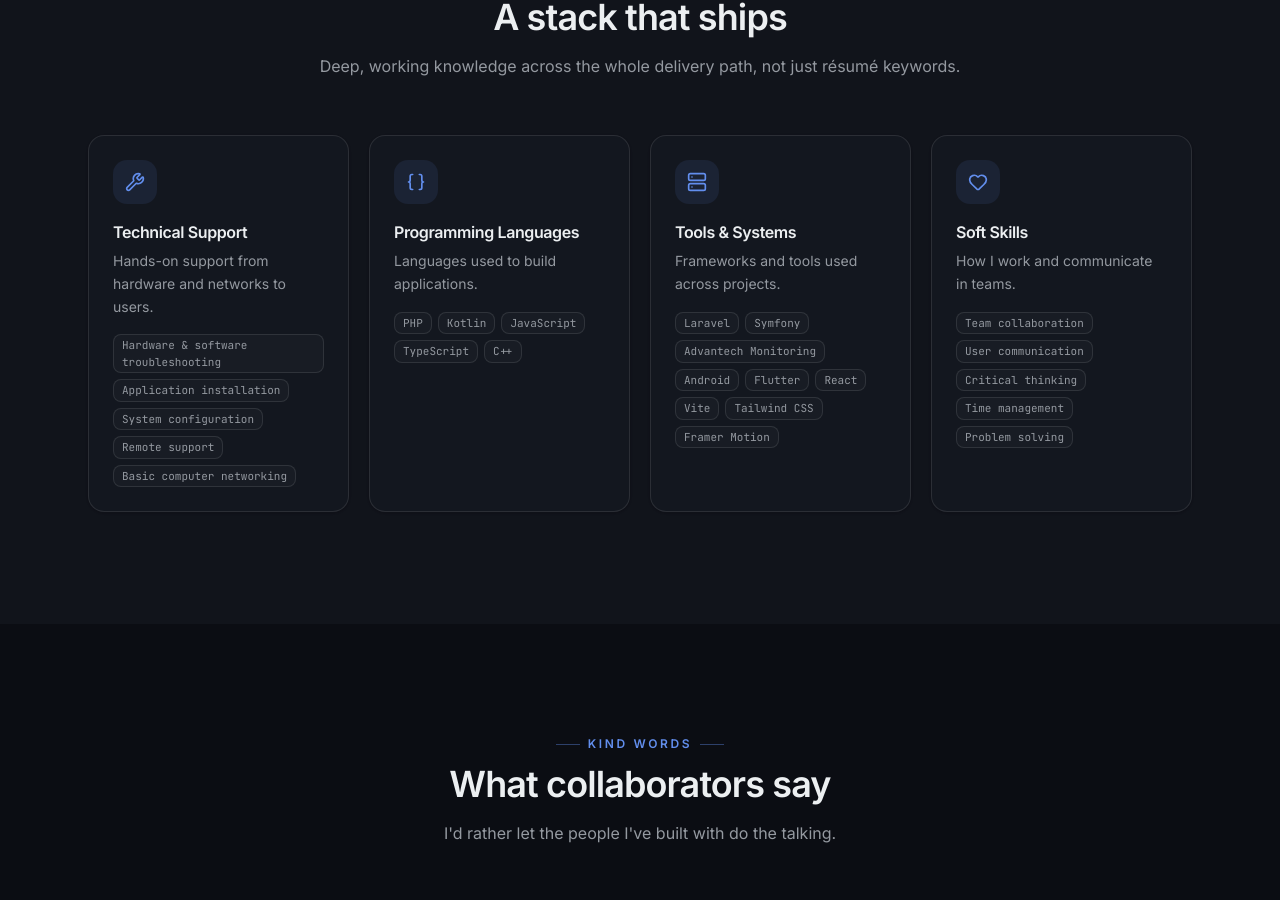
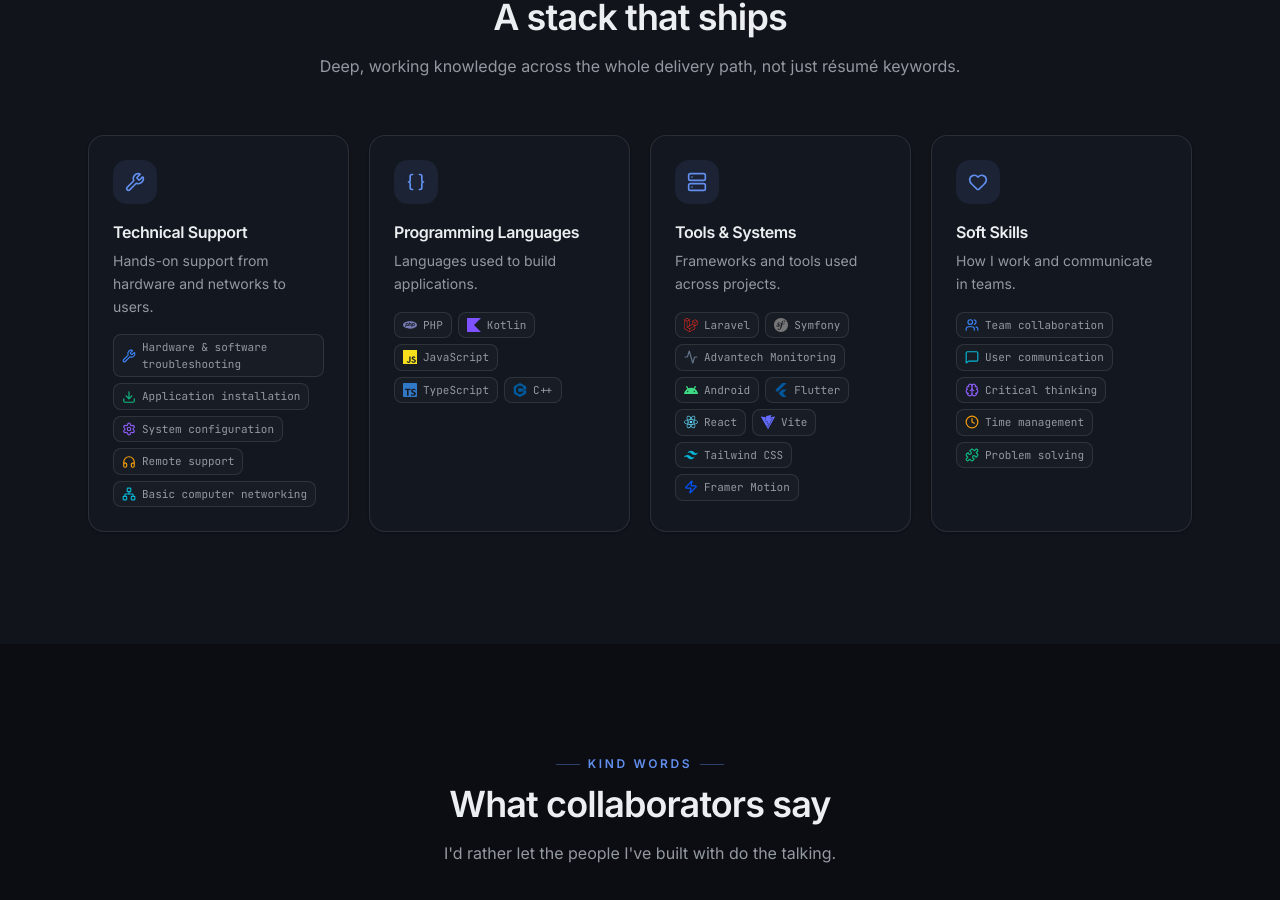
Before and after one commit to hafizhsul/stunning-website-porto, a React (Vite) app: page / in a window 1280 px wide. Shown: the part 5919-6819 px from the top of the page. Built offline with nearby package versions, Linux system fonts and the light colour scheme.

Commit message:
feat: skills — shine border sweep on skill cards

```diff
--- a/src/index.css
+++ b/src/index.css
@@ -263,3 +263,42 @@
 .page-bg {
   background: var(--background);
 }
+
+/* ---------- Shine border on hover (dillionverma ShineBorder pattern) ---------- */
+@property --shine-angle {
+  syntax: "<angle>";
+  initial-value: 0deg;
+  inherits: false;
+}
+.shine-card {
+  position: relative;
+}
+.shine-card::before {
+  content: "";
+  position: absolute;
+  inset: 0;
+  border-radius: inherit;
+  padding: 1px;
+  background: conic-gradient(
+    from var(--shine-angle),
+    transparent 25%,
+    var(--primary) 50%,
+    transparent 75%
+  );
+  -webkit-mask: linear-gradient(#000 0 0) content-box, linear-gradient(#000 0 0);
+  -webkit-mask-composite: xor;
+  mask: linear-gradient(#000 0 0) content-box, linear-gradient(#000 0 0);
+  mask-composite: exclude;
+  opacity: 0;
+  transition: opacity 0.4s ease;
+  animation: shine-rotate 5s linear infinite;
+  pointer-events: none;
+}
+.shine-card:hover::before {
+  opacity: 1;
+}
+@keyframes shine-rotate {
+  to {
+    --shine-angle: 360deg;
+  }
+}
--- a/src/pages/Landing.tsx
+++ b/src/pages/Landing.tsx
@@ -1,27 +1,54 @@
 import { AnimatePresence, motion, MotionConfig, useScroll } from "framer-motion";
 import {
+  Activity,
   ArrowLeft,
   ArrowRight,
   ArrowUpRight,
   Atom,
   Braces,
+  Brain,
   CheckCircle2,
+  Clock,
   Download,
   Github,
   Heart,
+  Headphones,
   Hexagon,
   Mail,
   Menu,
   MessageCircle,
+  MessageSquare,
   Moon,
+  Network,
+  Puzzle,
   Quote,
+  Settings,
   Sparkles,
   Star,
   Sun,
+  Tag,
   Terminal,
+  Users,
+  Wrench,
   X,
+  Zap,
   type LucideIcon,
 } from "lucide-react";
+import type { IconType } from "react-icons";
+import {
+  SiAndroid,
+  SiCplusplus,
+  SiFlutter,
+  SiJavascript,
+  SiKotlin,
+  SiLaravel,
+  SiPhp,
+  SiReact,
+  SiSymfony,
+  SiTailwindcss,
+  SiTypescript,
+  SiVite,
+} from "react-icons/si";
 import type { ReactNode } from "react";
 import { createContext, useContext, useEffect, useState } from "react";
 import { Badge } from "@/components/ui/badge";
@@ -1270,6 +1297,39 @@ function Experience() {
 
 /* ---------------------------------- skills --------------------------------- */
 
+const TAG_ICONS: Record<string, { Icon: LucideIcon | IconType; color: string }> = {
+  "Hardware & software troubleshooting": { Icon: Wrench, color: "#3B82F6" },
+  "Application installation": { Icon: Download, color: "#10B981" },
+  "System configuration": { Icon: Settings, color: "#8B5CF6" },
+  "Remote support": { Icon: Headphones, color: "#F59E0B" },
+  "Basic computer networking": { Icon: Network, color: "#06B6D4" },
+  PHP: { Icon: SiPhp, color: "#777BB4" },
+  Kotlin: { Icon: SiKotlin, color: "#7F52FF" },
+  JavaScript: { Icon: SiJavascript, color: "#F7DF1E" },
+  TypeScript: { Icon: SiTypescript, color: "#3178C6" },
+  "C++": { Icon: SiCplusplus, color: "#00599C" },
+  Laravel: { Icon: SiLaravel, color: "#FF2D20" },
+  Symfony: { Icon: SiSymfony, color: "#767676" },
+  "Advantech Monitoring": { Icon: Activity, color: "#64748B" },
+  Android: { Icon: SiAndroid, color: "#3DDC84" },
+  Flutter: { Icon: SiFlutter, color: "#02569B" },
+  React: { Icon: SiReact, color: "#61DAFB" },
+  Vite: { Icon: SiVite, color: "#646CFF" },
+  "Tailwind CSS": { Icon: SiTailwindcss, color: "#06B6D4" },
+  "Framer Motion": { Icon: Zap, color: "#0055FF" },
+  "Team collaboration": { Icon: Users, color: "#3B82F6" },
+  "User communication": { Icon: MessageSquare, color: "#06B6D4" },
+  "Critical thinking": { Icon: Brain, color: "#8B5CF6" },
+  "Time management": { Icon: Clock, color: "#F59E0B" },
+  "Problem solving": { Icon: Puzzle, color: "#10B981" },
+};
+
+function SkillTagIcon({ tag }: { tag: Localized }) {
+  const key = typeof tag === "string" ? tag : tag.en;
+  const { Icon, color } = TAG_ICONS[key] ?? { Icon: Tag, color: "#64748B" };
+  return <Icon className="size-3.5 shrink-0" color={color} />;
+}
+
 function Skills() {
   const { t, pick } = useI18n();
   return (
@@ -1283,7 +1343,7 @@ function Skills() {
         <div className="grid gap-5 sm:grid-cols-2 lg:grid-cols-4">
           {SKILL_GROUPS.map((group, i) => (
             <Reveal key={i} delay={i * 0.07}>
-              <div className="group h-full rounded-2xl border bg-card p-6 shadow-sm transition-all duration-300 hover:-translate-y-1 hover:border-primary/30 hover:shadow-lg hover:shadow-primary/5">
+              <div className="shine-card group flex h-full flex-col rounded-2xl border bg-card p-6 shadow-sm transition-all duration-300 hover:-translate-y-1 hover:shadow-lg hover:shadow-primary/5">
                 <span className="grid size-11 place-items-center rounded-xl bg-primary/10 text-primary transition-transform duration-300 group-hover:scale-110">
                   <group.icon className="size-5" />
                 </span>
@@ -1294,11 +1354,12 @@ function Skills() {
                   {pick(group.blurb)}
                 </p>
                 <div className="mt-4 flex flex-wrap gap-1.5">
-                  {group.tags.map((tag, i) => (
+                  {group.tags.map((tag, j) => (
                     <span
-                      key={i}
-                      className="rounded-md border bg-muted/40 px-2 py-0.5 font-mono text-[11px] text-muted-foreground"
+                      key={j}
+                      className="inline-flex items-center gap-1.5 rounded-md border bg-muted/40 px-2 py-1 font-mono text-[11px] text-muted-foreground"
                     >
+                      <SkillTagIcon tag={tag} />
                       {pick(tag)}
                     </span>
                   ))}
```
